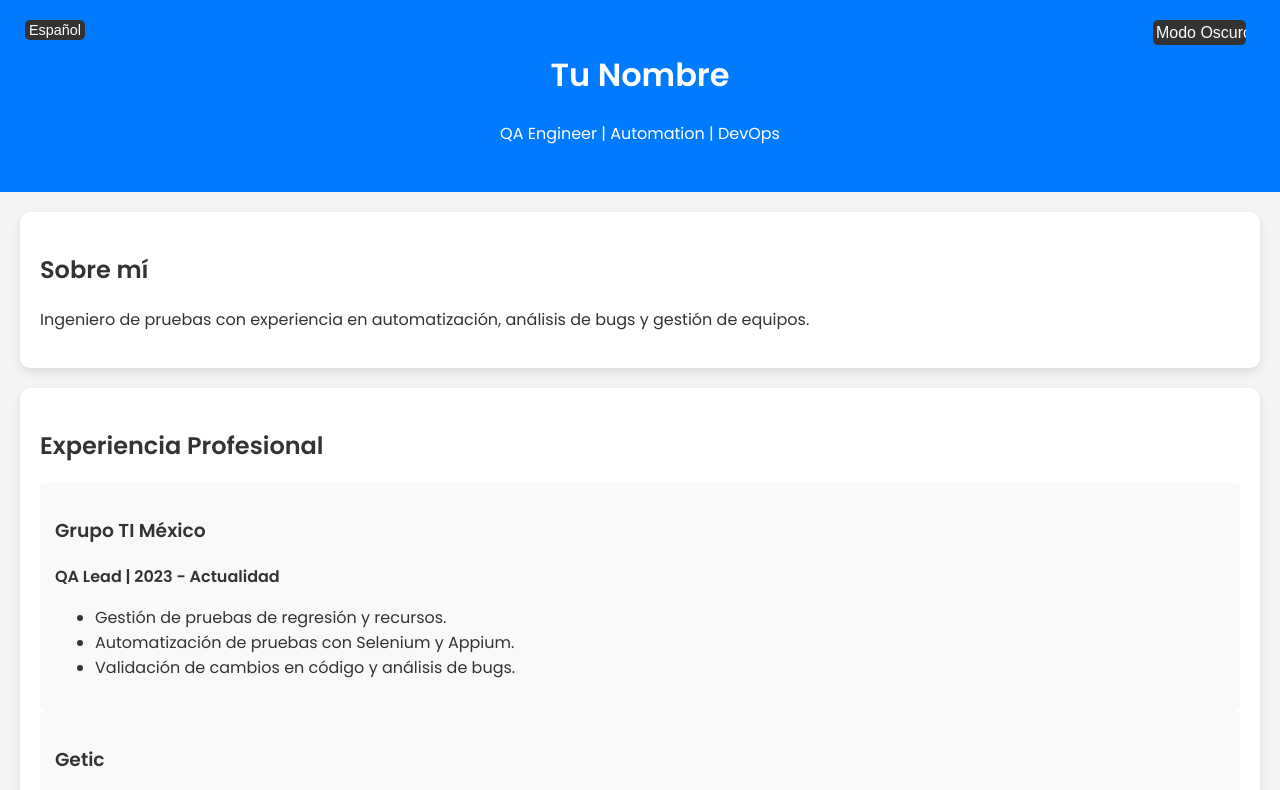
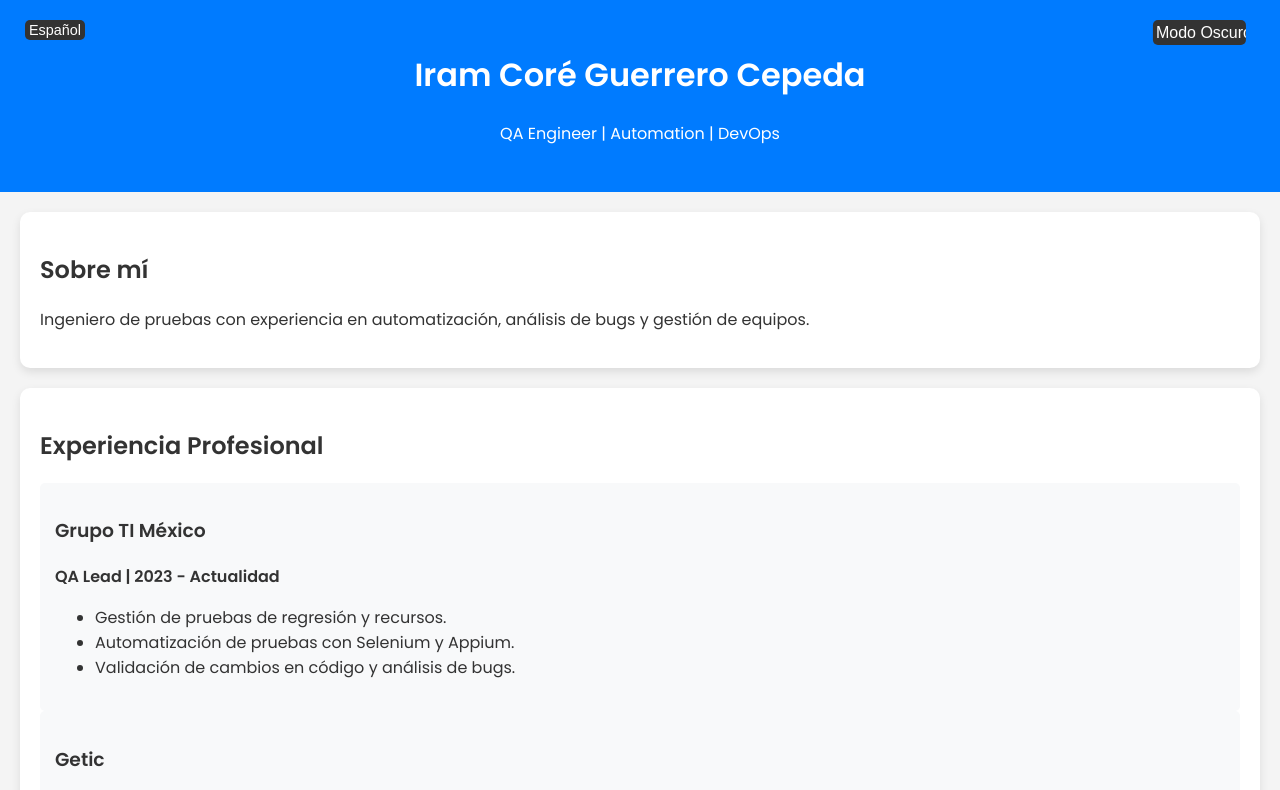
Before and after one commit to IramGro/resume, a plain HTML site: page index.html in a window 1280 px wide. Shown: the top 790 px of the page. Drawn offline with nearby package versions, Linux system fonts and the light colour scheme.

Commit message:
Update index.html

```diff
--- a/index.html
+++ b/index.html
@@ -16,7 +16,7 @@
   </button>
 
   <header>
-      <h1 id="header-name">Tu Nombre</h1>
+      <h1 id="header-name">Iram Coré Guerrero Cepeda</h1>
       <p id="header-title">QA Engineer | Automation | DevOps</p>
   </header>
 
```
